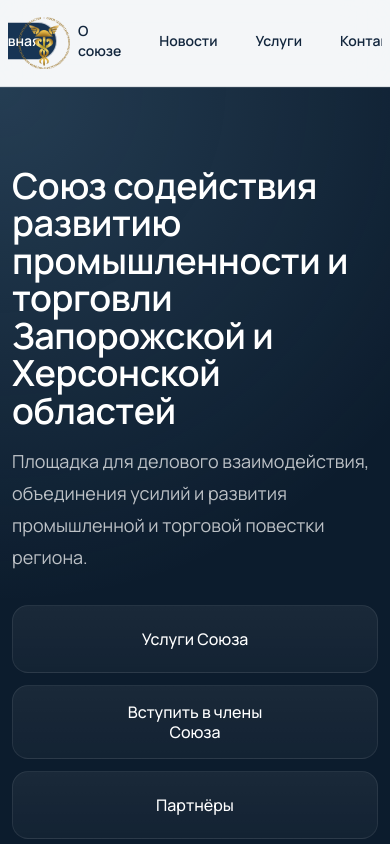
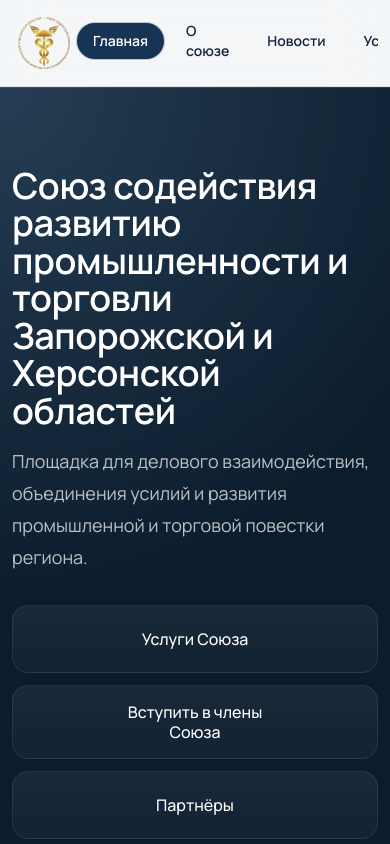
Before and after one commit to alexroshkovdky-oss/TPPZO, a Next.js app: page / in a window 390 px wide. Shown: the top 844 px of the page. Built offline with nearby package versions, Linux system fonts and the light colour scheme; no server answers.

Commit message:
Update site-header.tsx

```diff
--- a/src/components/site-header.tsx
+++ b/src/components/site-header.tsx
@@ -15,7 +15,7 @@ export function SiteHeader() {
         <Link
           href="/"
           aria-label="На главную"
-          className="absolute left-0 top-1/2 flex h-16 w-16 -translate-y-1/2 items-center justify-center rounded-2xl transition hover:bg-white/70"
+          className="absolute left-0 top-1/2 z-10 flex h-16 w-16 -translate-y-1/2 items-center justify-center rounded-2xl transition hover:bg-white/70"
         >
           <Image
             src="/logo.png"
@@ -29,7 +29,7 @@ export function SiteHeader() {
 
         <nav
           aria-label="Основная навигация"
-          className="hide-scrollbar -mx-1 flex items-center justify-center gap-1 overflow-x-auto pb-1"
+          className="hide-scrollbar flex w-full items-center justify-start gap-1 overflow-x-auto pb-1 pl-16 pr-1 md:-mx-1 md:justify-center md:pl-0 md:pr-0"
         >
           {navItems.map((item) => {
             const matchPaths = "matchPaths" in item ? item.matchPaths : undefined;
```
